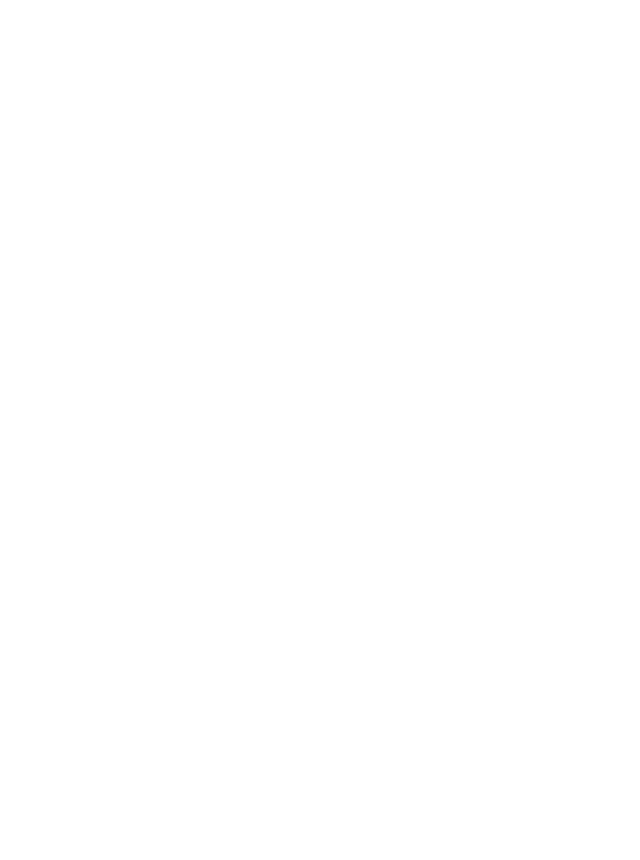
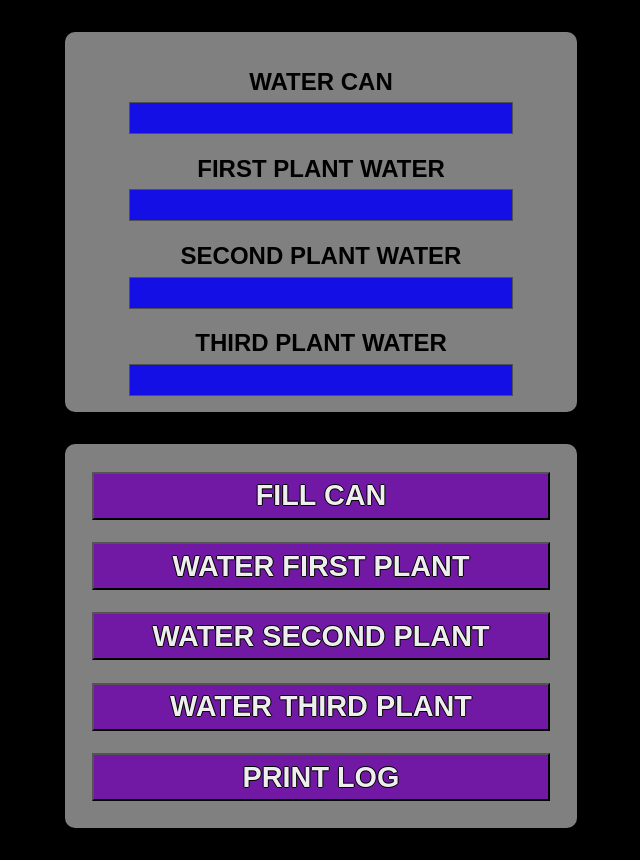
Before and after one commit to Saracier/small-gardening-game, a plain HTML site: page index.html in a window 1280 px wide. Shown: the whole page, without its empty margins (319-959 px from the left). Before the commit the page ends 800 px from the top, so only its background shows below. Drawn offline with Linux system fonts and the light colour scheme.

Commit message:
made CSS and starting job with JS

```diff
--- a/index.html
+++ b/index.html
@@ -1,15 +1,35 @@
 <!DOCTYPE html>
-<html lang="pl">
+<html lang="en">
 
 <head>
     <meta charset="UTF-8">
     <meta http-equiv="X-UA-Compatible" content="IE=edge">
     <meta name="viewport" content="width=device-width, initial-scale=1.0">
     <title>Document</title>
+    <link rel="stylesheet" href="style.css" />
+    <script src="script.js" defer></script>
 </head>
 
 <body>
-
+    <section id="mainContainer">
+        <h2>Water Can</h2>
+        <progress id="waterCanWaterLevel" max="100" value="100">100%</progress>
+        <div id="gardenStatus">
+            <h2>First plant Water</h2>
+            <progress id="firstPlantWaterLevel" max="100" value="100">100%</progress>
+            <h2>Second plant Water</h2>
+            <progress id="secondPlantWaterLevel" max="100" value="100">100%</progress>
+            <h2>Third plant Water</h2>
+            <progress id="thirdPlantWaterLevel" max="100" value="100">100%</progress>
+        </div>
+    </section>
+    <section id="controls">
+        <button id="fillCan"> Fill Can </button>
+        <button id="waterFirstPlant"> Water First Plant</button>
+        <button id="waterSecondPlant">Water Second Plant</button>
+        <button id="waterThirdPlant"> Water Third Plant</button>
+        <button id="printLog">Print Log</button>
+    </section>
 </body>
 
 </html>
--- a/script.js
+++ b/script.js
@@ -0,0 +1,35 @@
+// Bars
+const waterCanWaterBar = document.getElementById('waterCanWaterLevel');
+const firstPlantWaterBar = document.getElementById('firstPlantWaterLevel');
+const secondPlantWaterBar = document.getElementById('secondPlantWaterLevel');
+const thirdPlantWaterBar = document.getElementById('thirdPlantWaterLevel');
+
+// Buttons
+const fillCanButton = document.getElementById('fillCan');
+const waterFirstPlantButton = document.getElementById('waterFirstPlant');
+const waterSecondPlantButton = document.getElementById('waterSecondPlant');
+const waterThirdPlantButton = document.getElementById('waterThirdPlant');
+const printLogButton = document.getElementById('printLog');
+
+// FUNKCJA TESTOWA CZY DZIAŁA
+// fillCanButton.addEventListener('click', echo);
+function echo() {
+  console.log('Echo test!');
+}
+
+function adjustWaterBars(maxWater) {
+  waterCanWaterBar.max = maxWater;
+  waterCanWaterBar.value = maxWater;
+  firstPlantWaterBar.max = maxWater;
+  firstPlantWaterBar.value = maxWater;
+  secondPlantWaterBar.max = maxWater;
+  secondPlantWaterBar.value = maxWater;
+  thirdPlantWaterBar.max = maxWater;
+  thirdPlantWaterBar.value = maxWater;
+}
+
+function firstPlantGetDry(droughtAmount) {
+  const drought = Math.random() * droughtAmount;
+  firstPlantWaterBar.value = firstPlantWaterBar.value - drought;
+  return drought;
+}
--- a/style.scss
+++ b/style.scss
@@ -0,0 +1,70 @@
+html {
+    font-family: sans-serif;
+}
+
+body {
+    background-color: black;
+}
+
+h2,
+button {
+    text-transform: uppercase;
+    font-weight: 600;
+    margin-bottom: 0.4rem;
+}
+
+#mainContainer,
+#controls {
+    margin: 2rem auto;
+    width: 30rem;
+    text-align: center;
+    border-radius:10px;
+    background: grey;
+    padding: 1rem;
+}
+
+#controls {
+    display: flex;
+    flex-direction: column;
+}
+
+progress {
+    -webkit-appearance: none;
+ -moz-appearance: none;
+    appearance: none;
+    border: 1px solid rgba(52, 52, 52, 0.849);
+    width: 80%;
+    height: 2rem;
+}
+
+progress[value]::-webkit-progress-bar,
+progress[value] {
+    background-color: #eee;
+    box-shadow:  0 2px 5px rgba(0, 0, 0, 0.70) inset;
+}
+
+progress[value]::-webkit-progress-value {
+    background-color: #1410e5;
+    transition: all 1s ease-out;
+  }
+
+  progress[value]::-moz-progress-bar {
+    background-color: #a927f5;
+    transition: all 1s ease-out;
+  }
+
+  button {
+      background-color: #7118a4;
+      height: 3rem;
+      margin: 0.7rem;
+      color: #eee;
+      font-size: 1.8rem;
+      text-shadow: -1px 0 black, 0 1px black, 1px 0 black, 0 -1px black;
+      cursor: pointer;
+  }
+
+  button:hover,
+  button:active {
+    background-color: #3734e0;
+    color: #eee;
+  }
```
Also changed, not shown: second-script.js (deleted), style.css (added), 1 other file.
